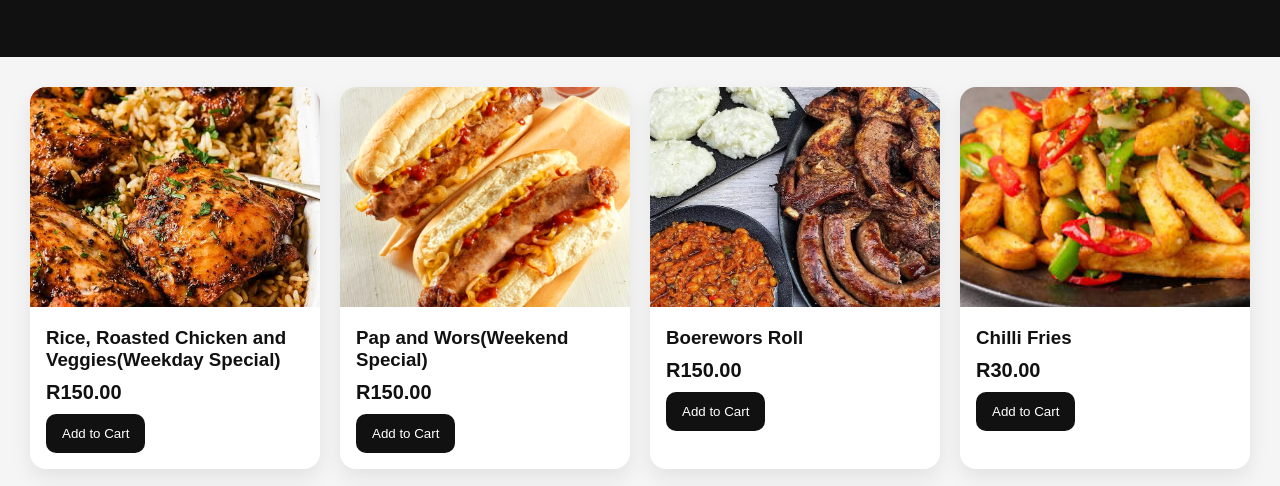
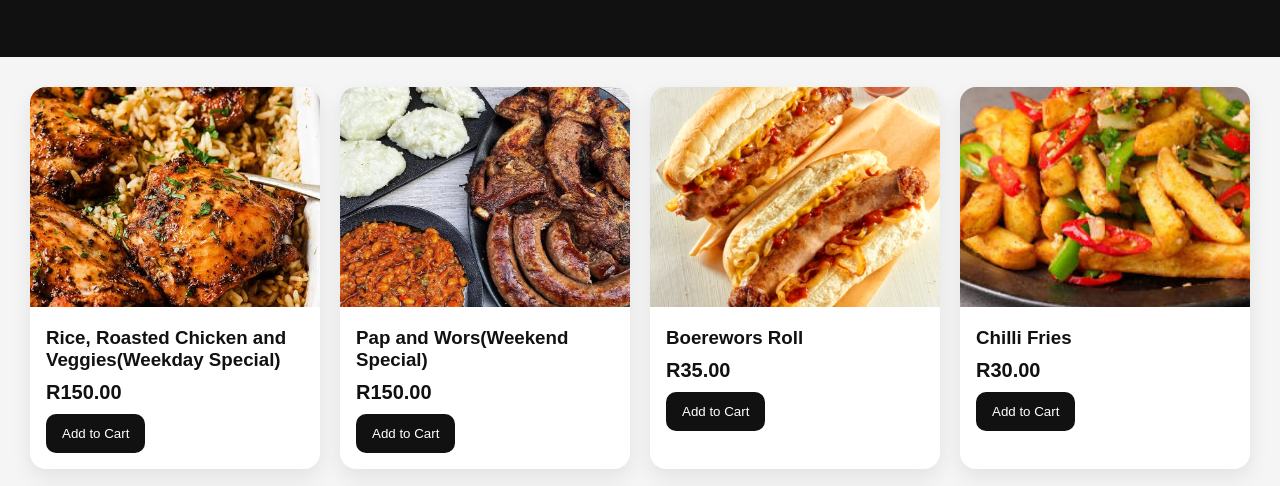
Before and after one commit to edwardmawela222/kasiflame, a plain HTML site: page index.html in a window 1280 px wide. Shown: the part 235-721 px from the top of the page. Drawn offline with Linux system fonts and the light colour scheme.

```diff
--- a/index.html
+++ b/index.html
@@ -174,13 +174,13 @@
     id:2,
     name:'Pap and Wors(Weekend Special)',
     price:150,
-    image:'assets/images/boerie.png'
+    image:'assets/images/worsnpapa.webp'
   },
   {
     id:3,
     name:'Boerewors Roll',
-    price:150,
-    image:'assets/images/worsnpapa.webp'
+    price:35,
+    image:'assets/images/boerie.png'
   },
   {
     id:4,
```
